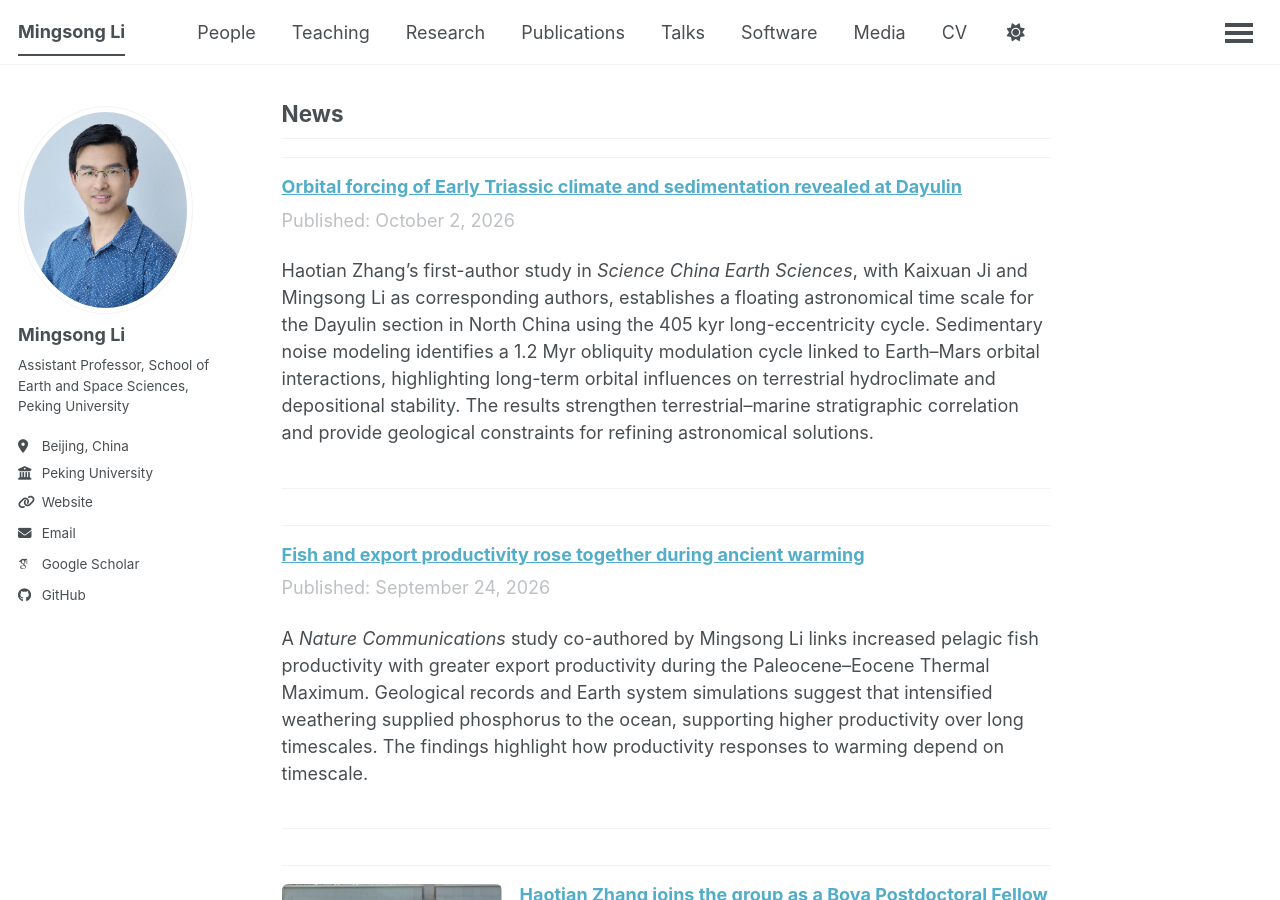
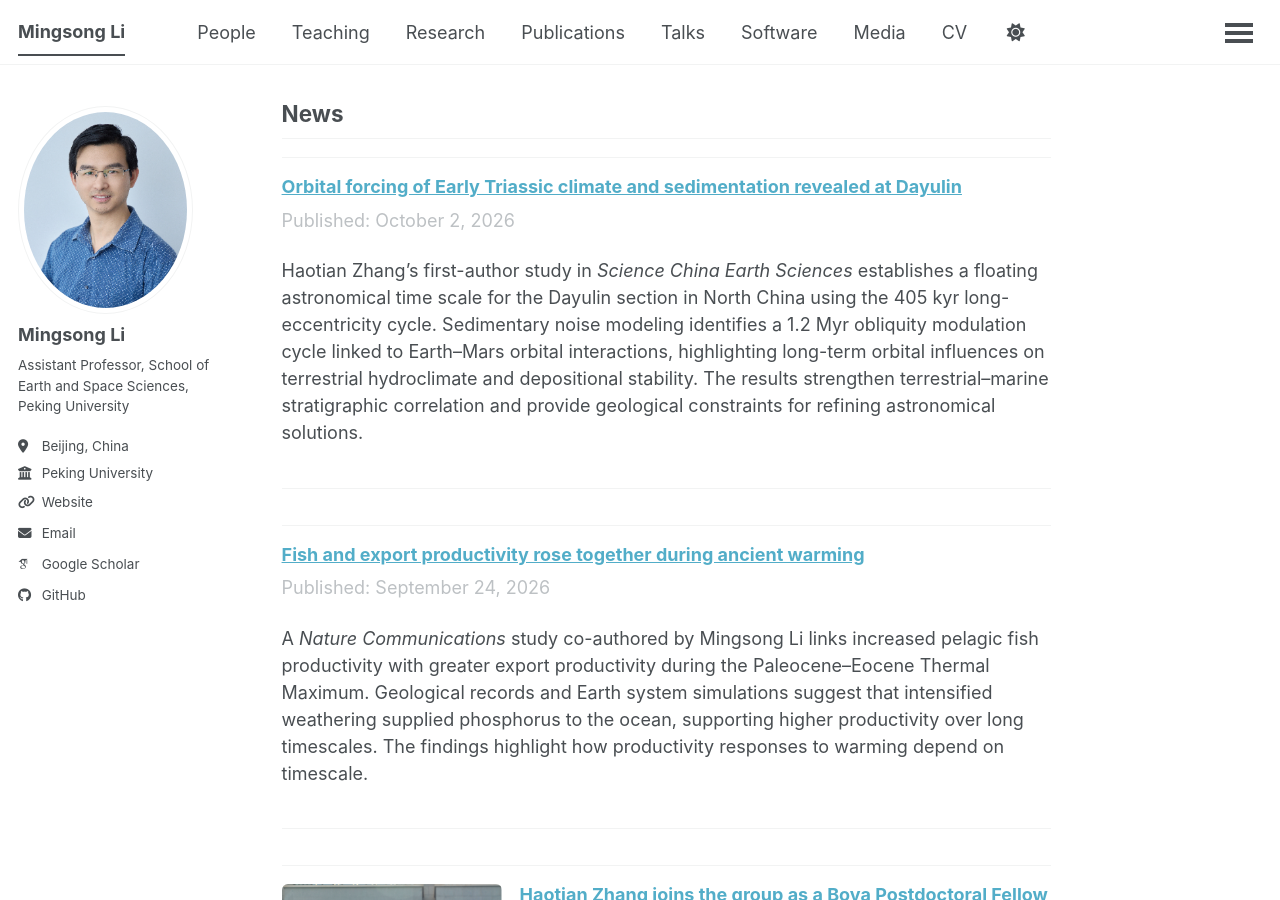
Before and after one commit to mingsongli/liweb, a Jekyll site: the page built from _pages/about.md, in a window 1280 px wide and 900 px high, scrolled down 410 px. Built offline with Jekyll 4.4.1, drawn with Linux system fonts in a browser that asks for light colours; some web fonts are replaced; a script that is not in the unit is left out.

Commit message:
Shorten Dayulin news author description

```diff
--- a/_pages/about.md
+++ b/_pages/about.md
@@ -19,7 +19,7 @@ I also develop open research tools, including [Acycle](https://acycle.org/) for
   <div>
     <h3><a href="https://mp.weixin.qq.com/s/uMM53gnvaOojyqNqBwmVjw" target="_blank" rel="noopener noreferrer">Orbital forcing of Early Triassic climate and sedimentation revealed at Dayulin</a></h3>
     <p class="news-date">Published: October 2, 2026</p>
-    <p>Haotian Zhang’s first-author study in <em>Science China Earth Sciences</em>, with Kaixuan Ji and Mingsong Li as corresponding authors, establishes a floating astronomical time scale for the Dayulin section in North China using the 405 kyr long-eccentricity cycle. Sedimentary noise modeling identifies a 1.2 Myr obliquity modulation cycle linked to Earth–Mars orbital interactions, highlighting long-term orbital influences on terrestrial hydroclimate and depositional stability. The results strengthen terrestrial–marine stratigraphic correlation and provide geological constraints for refining astronomical solutions.</p>
+    <p>Haotian Zhang’s first-author study in <em>Science China Earth Sciences</em> establishes a floating astronomical time scale for the Dayulin section in North China using the 405 kyr long-eccentricity cycle. Sedimentary noise modeling identifies a 1.2 Myr obliquity modulation cycle linked to Earth–Mars orbital interactions, highlighting long-term orbital influences on terrestrial hydroclimate and depositional stability. The results strengthen terrestrial–marine stratigraphic correlation and provide geological constraints for refining astronomical solutions.</p>
   </div>
 </article>
 
```
